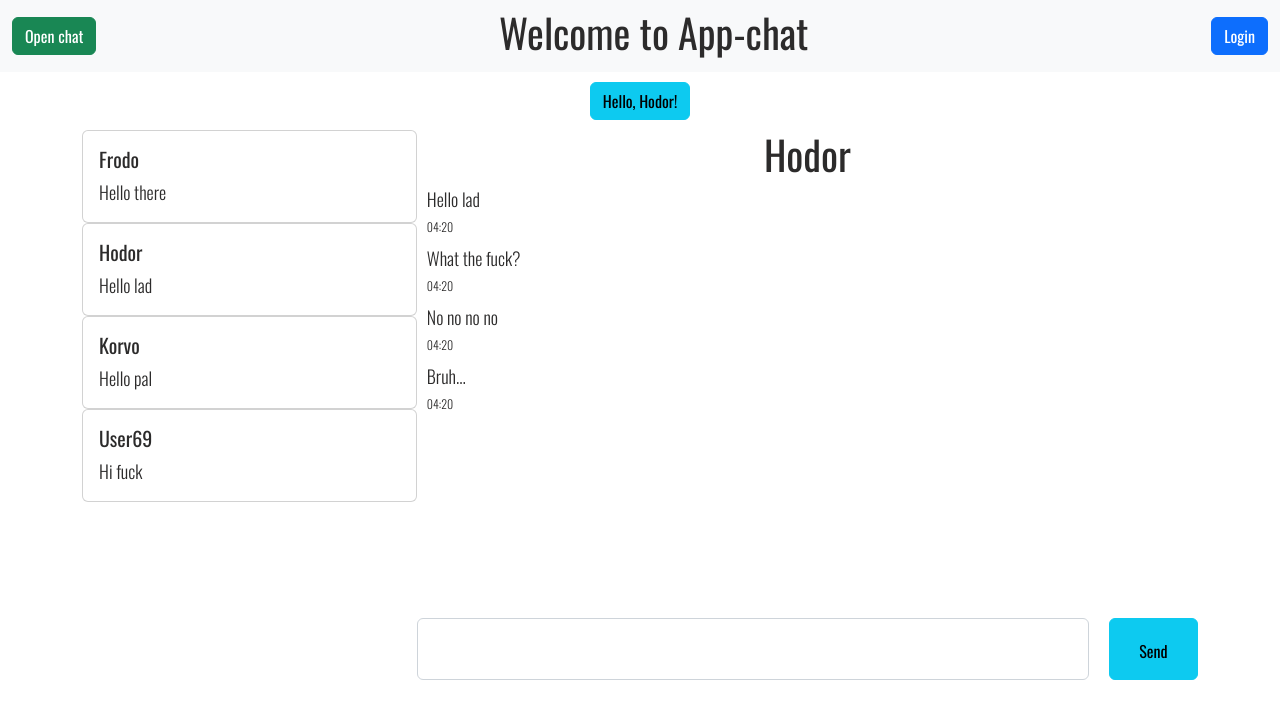
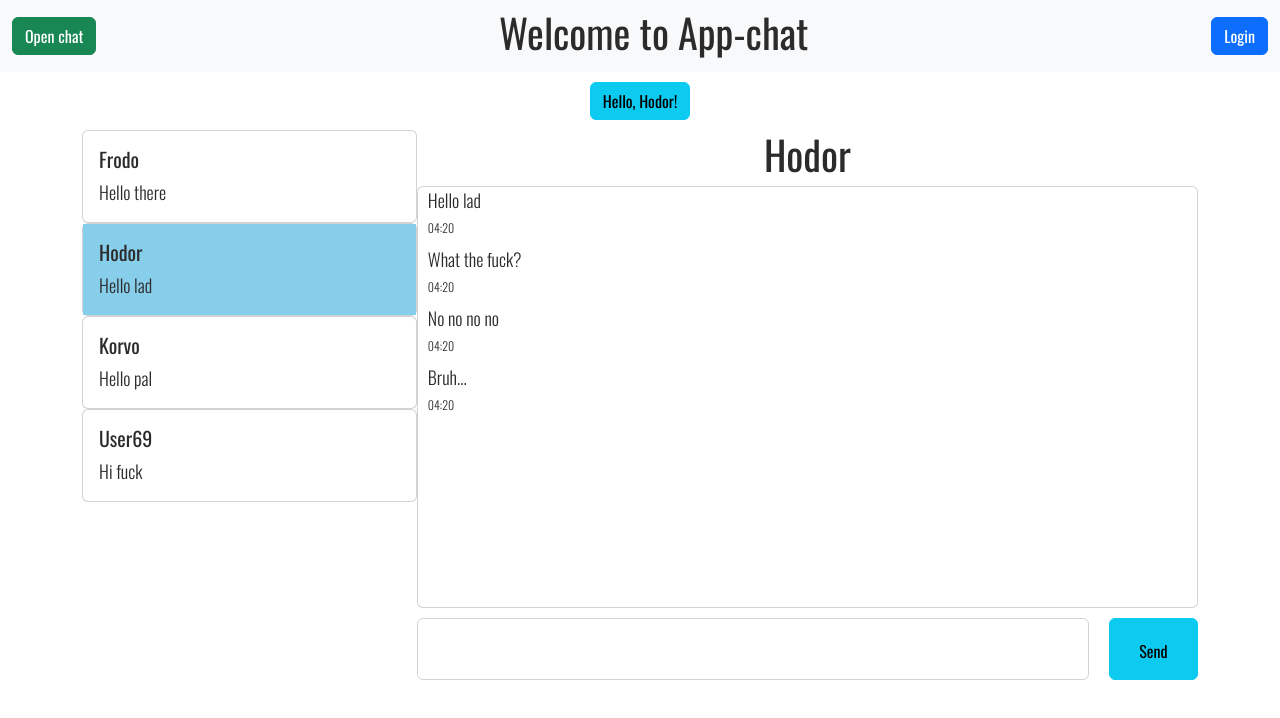
Before and after one commit to Salrabber/OlegoChat, a React (Create React App) app: page /chat in a window 1280 px wide. Shown: the top 718 px of the page. Built offline with nearby package versions, Linux system fonts and the light colour scheme.

Commit message:
selected added

```diff
--- a/src/components/Chat.js
+++ b/src/components/Chat.js
@@ -13,6 +13,7 @@ export default function Chat() {
   const dispatch = useDispatch();
 
   const chats = useSelector((state) => state.global.chatStore);
+
   let data = [];
   let id = 0;
   for (let key in chats) {
@@ -40,8 +41,8 @@ export default function Chat() {
     setValue("");
     fetch("https://api.chucknorris.io/jokes/random")
       .then((msg) => msg.json())
-      .then((msg) =>
-        setTimeout(() => {
+      .then(
+        (msg) => {
           dispatch(
             createMessage(active, {
               user: "chatBot",
@@ -50,7 +51,17 @@ export default function Chat() {
               date: date,
             })
           );
-        }, 2000)
+        }
+        // setTimeout(() => {
+        //   dispatch(
+        //     createMessage(active, {
+        //       user: "chatBot",
+        //       value: msg.value,
+        //       time: time,
+        //       date: date,
+        //     })
+        //   );
+        // }, 2000)
       );
   };
 
@@ -69,7 +80,7 @@ export default function Chat() {
               key={index}
             >
               <Contact
-                data={{ name: chat.name, message: chat.message }}
+                data={{ name: chat.name, message: chat.message, selected: active }}
                 key={index}
               />
             </div>
@@ -77,8 +88,8 @@ export default function Chat() {
         })}
       </div>
       <div className="messages">
-      <h1>{active}</h1>
-        <div className="list">
+        <h1>{active}</h1>
+        <div className="list card">
           <Messages chat={active} />
         </div>
         <form onSubmit={sendMessage} className="sendForm">
--- a/src/components/Messages.js
+++ b/src/components/Messages.js
@@ -8,7 +8,6 @@ export default function Messages({chat}) {
 
   return (
     <>
-        {/* <h1>{chat}</h1> */}
       <div className="messageList">
         {messages[chat].map((msg, index) => {
           return(
--- a/src/components/contact.js
+++ b/src/components/contact.js
@@ -1,14 +1,16 @@
 import React from "react";
-import "../styles/contact.scss"
+import "../styles/contact.scss";
 
-export default function Contact({data}) {
+export default function Contact({ data }) {
+  const selected = data.selected === data.name;
+
   return (
     <div className="card">
-      <div className="card-body">
-        <h5 className="card-title">{data.name}</h5>
-        <p className="card-text">
-        {data.message}
-        </p>
+      <div className={selected ? 'selected':''}>
+        <div className="card-body">
+          <h5 className="card-title">{data.name}</h5>
+          <p className="card-text">{data.message}</p>
+        </div>
       </div>
     </div>
   );
--- a/src/redux/actions.js
+++ b/src/redux/actions.js
@@ -1,4 +1,4 @@
-import { CREATE_MSG } from "./types";
+import { CREATE_MSG, SWAP_MSG } from "./types";
 
 export function createMessage(chat, msg){
     return{
@@ -7,3 +7,10 @@ export function createMessage(chat, msg){
         chat: chat
     }
 }
+
+export function swapMessage(chat){
+    return{
+        type: SWAP_MSG,
+        chat: chat
+    }
+}
--- a/src/redux/chatReducer.js
+++ b/src/redux/chatReducer.js
@@ -1,6 +1,4 @@
 import { CREATE_MSG } from "./types"
-
-
 
 const initialState={
     Frodo: [{value:'Hello there', time: '04:20'}],
@@ -9,12 +7,17 @@ const initialState={
     User69: [{value:'Hi fuck', time: '04:20'}]
 }
 
+
+
+
 export default function chatReducer(state = initialState, action){
     switch(action.type){
         case CREATE_MSG:
             const chat = action.chat
-            const newState = state[action.chat].concat(action.payload)
             return {...state, [chat]: [...state[chat], action.payload]}
+        // case SWAP_MSG:
+        //     delete state[action.chat]
+        //     return {...state, }
         default: return state
     }
 }
--- a/src/redux/types.js
+++ b/src/redux/types.js
@@ -1,2 +1,2 @@
 export const CREATE_MSG = 'CREATE_MSG'
-// export const REMOVE_TODO = 'REMOVE_TODO'
+export const SWAP_MSG = 'SWAP_MSG'
--- a/src/styles/chat.scss
+++ b/src/styles/chat.scss
@@ -1,11 +1,11 @@
 .chat__inner {
-    display: flex;
-    height: 550px;
+  display: flex;
+  height: 550px;
   .chats {
     width: 30%;
     height: 100%;
-    .contact{
-      cursor: pointer
+    .contact {
+      cursor: pointer;
     }
   }
   .messages {
@@ -14,17 +14,18 @@
     flex-direction: column;
     justify-content: space-between;
     height: 550px;
-    .list{
+    .list {
       overflow-y: auto;
       height: 500px;
-    }
-    .sendForm{
+      }
+    .sendForm {
       display: flex;
       justify-content: space-between;
-      .typeMsgInput{
+      margin-top: 10px;
+      .typeMsgInput {
         width: 100%;
       }
-      .sendMsgBtn{
+      .sendMsgBtn {
         height: 100%;
         width: 100px;
         margin-left: 20px;
--- a/src/styles/contact.scss
+++ b/src/styles/contact.scss
@@ -1,3 +1,7 @@
 .card-body{
     text-align: left;
 }
+
+.selected{
+    background-color: skyblue;
+}
```
